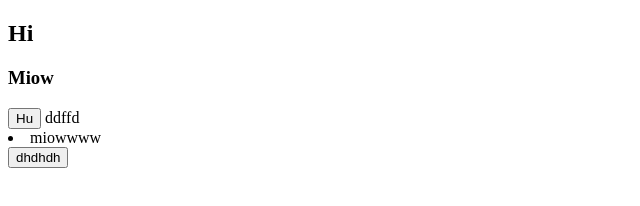
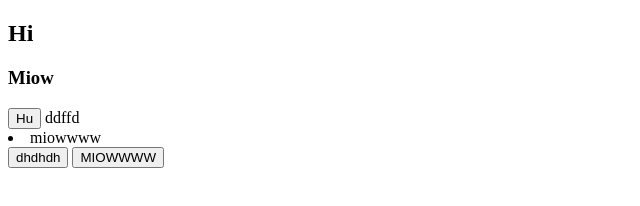
Before and after one commit to AshkanMehrvarz/Random-Color-Generator, a plain HTML site: page index.html in a window 1280 px wide. Shown: the whole page, without its empty margins (0-640 px from the left). Drawn offline with Linux system fonts and the light colour scheme.

Commit message:
new btnnnn

```diff
--- a/index.html
+++ b/index.html
@@ -13,5 +13,6 @@
     ddffd
     <li>miowwww</li>
     <button>dhdhdh</button>
+    <button>MIOWWWW</button>
 </body>
 </html>
```
